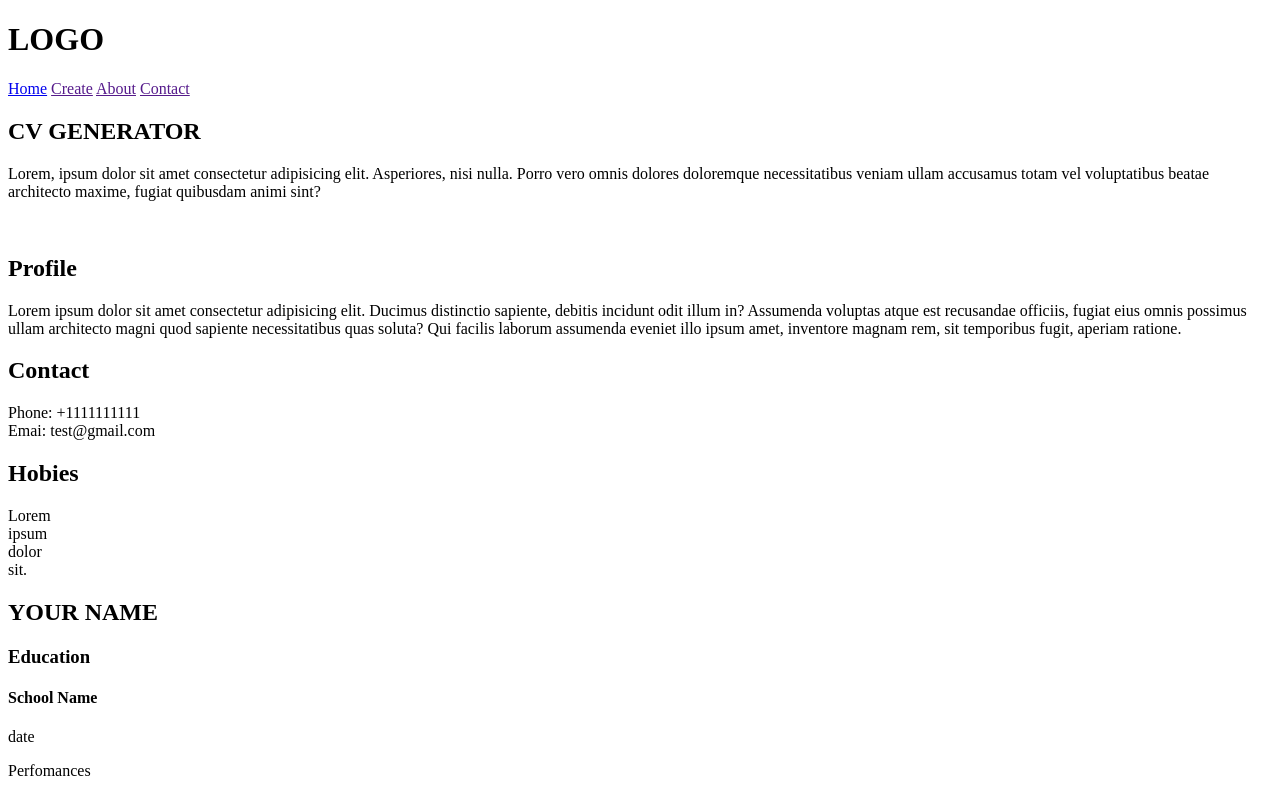
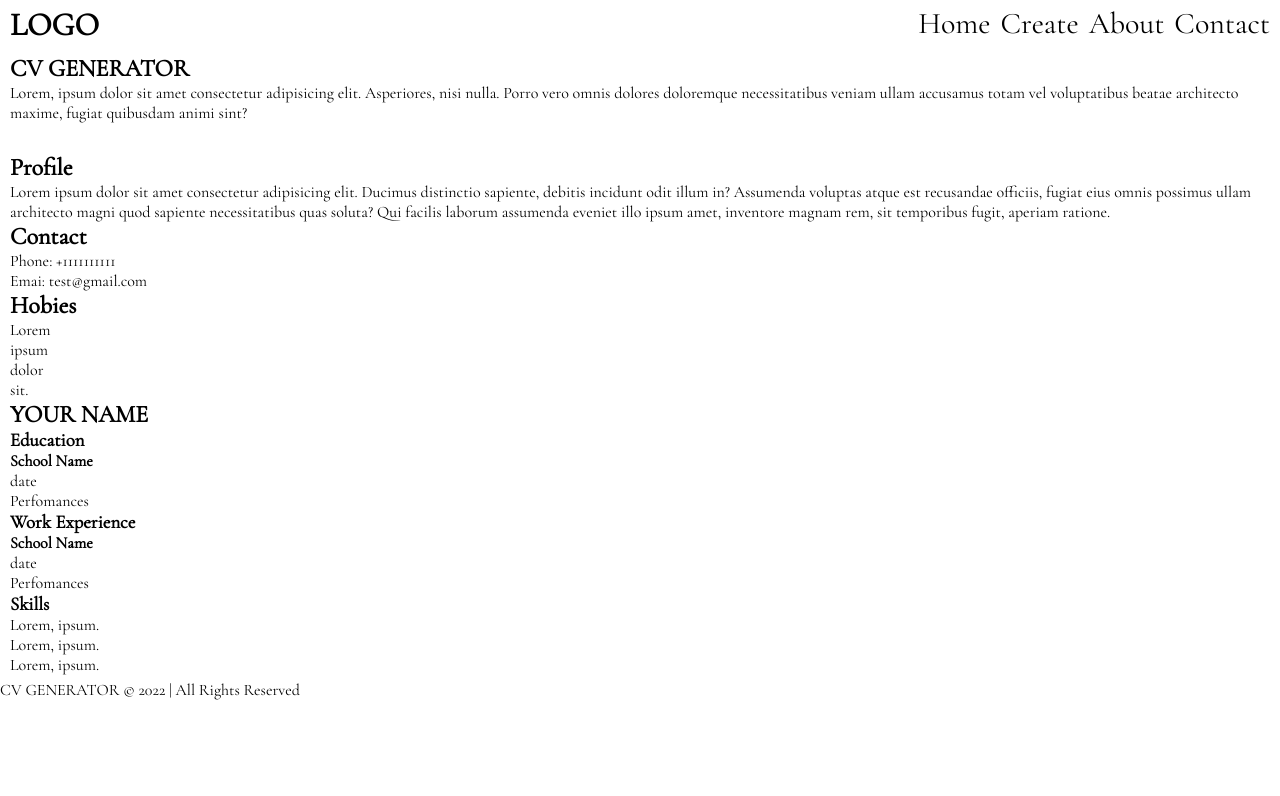
Before and after one commit to enshikuku/cvgenerator, a plain HTML site: page index.html in a window 1280 px wide. Shown: the top 796 px of the page. Drawn offline with Linux system fonts and the light colour scheme.

Commit message:
created files

```diff
--- a/index.html
+++ b/index.html
@@ -4,10 +4,11 @@
     <meta charset="UTF-8">
     <meta http-equiv="X-UA-Compatible" content="IE=edge">
     <meta name="viewport" content="width=device-width, initial-scale=1.0">
+    <link rel="stylesheet" href="style.css">
     <title>CV generator</title>
 </head>
 <body>
-    <header>
+    <header class="container">
         <h1>LOGO</h1>
         <nav>
             <a href="#home">Home</a>
@@ -16,14 +17,14 @@
             <a href="">Contact</a>
         </nav>
     </header>
-    <main id="home">
+    <main id="home" class="container">
         <div>
             <h2>CV GENERATOR</h2>
             <p>Lorem, ipsum dolor sit amet consectetur adipisicing elit. Asperiores, nisi nulla. Porro vero omnis dolores doloremque necessitatibus veniam ullam accusamus totam vel voluptatibus beatae architecto maxime, fugiat quibusdam animi sint?</p>
         </div>
         <img src="" alt="">
     </main>
-    <div id="create">
+    <div id="create" class="container">
         <div>
             <h2>Profile</h2>
             <p>Lorem ipsum dolor sit amet consectetur adipisicing elit. Ducimus distinctio sapiente, debitis incidunt odit illum in? Assumenda voluptas atque est recusandae officiis, fugiat eius omnis possimus ullam architecto magni quod sapiente necessitatibus quas soluta? Qui facilis laborum assumenda eveniet illo ipsum amet, inventore magnam rem, sit temporibus fugit, aperiam ratione.</p>
@@ -54,6 +55,8 @@
             </div>
         </div>
     </div>
+    <div id="about"></div>
+    <div id="contact"></div>
     <footer>
         <p>CV GENERATOR &copy; 2022 | All Rights Reserved</p>
     </footer>
--- a/style.css
+++ b/style.css
@@ -0,0 +1,28 @@
+@font-face {
+    font-family: Caramond;
+    src: url(CormorantGaramond-Regular.ttf);
+}
+* {
+    padding: 0;
+    margin: 0;
+    box-sizing: border-box;
+    scroll-behavior: smooth;
+    font-family: Caramond;
+}
+.container {
+    padding: 5px 10px;
+}
+header {
+    display: flex;
+    justify-content: space-between;
+    height: fit-content;
+}
+nav {
+    display: flex;
+    gap: 10px;
+}
+nav a {
+    font-size: 30px;
+    text-decoration: none;
+    color: black;
+}
```
Also changed, not shown: CormorantGaramond-Regular.ttf (added), main.js (added).
